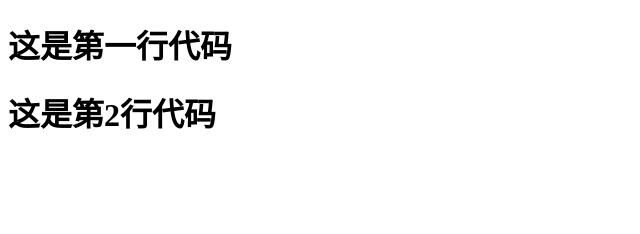
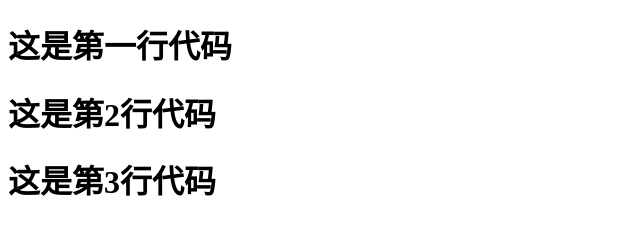
Before and after one commit to luopanpan0219/item20210418, a plain HTML site: page index.html in a window 1280 px wide. Shown: the whole page, without its empty margins (0-640 px from the left). Drawn offline with Linux system fonts and the light colour scheme.

Commit message:
html文件，增加第三行

```diff
--- a/index.html
+++ b/index.html
@@ -9,5 +9,6 @@
 <body>
     <h1>这是第一行代码</h1>
     <h1>这是第2行代码</h1>
+    <h1>这是第3行代码</h1>
 </body>
 </html>
```
